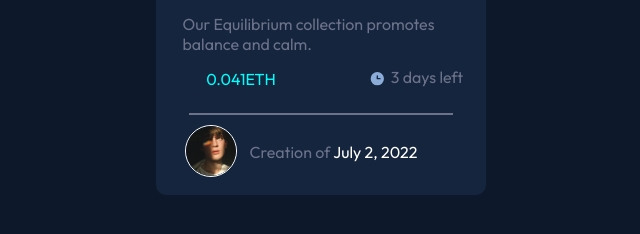
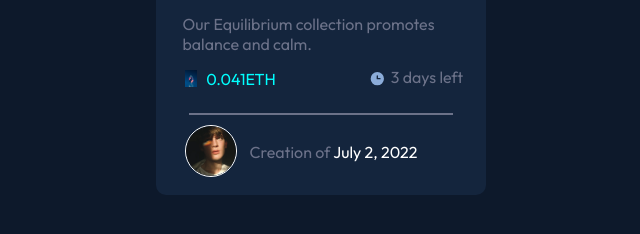
Before and after one commit to yosephs785/NFT-preview-card-component, a plain HTML site: page index.html in a window 1280 px wide. Shown: the part 480-714 px from the top of the page, 319-959 px from the left. Drawn offline with Linux system fonts and the light colour scheme.

Commit message:
index.html

```diff
--- a/index.html
+++ b/index.html
@@ -14,7 +14,7 @@
     <img src="image-equilibrium.jpg" alt="" class="img1">
     <h3>Equilibrium #3429</h3>
     <p>Our Equilibrium collection promotes<br>balance and calm.</p>
-    <img src="/project 5/images/icon-ethereum.svg" alt="" class="img2">
+    <img src="image-equilibrium.jpg" alt="" class="img2">
     <p class="P2">0.041ETH</p>
     <img src="icon-clock.svg" alt="" class="img3">
     <p class="p3">3 days left</p>
```
